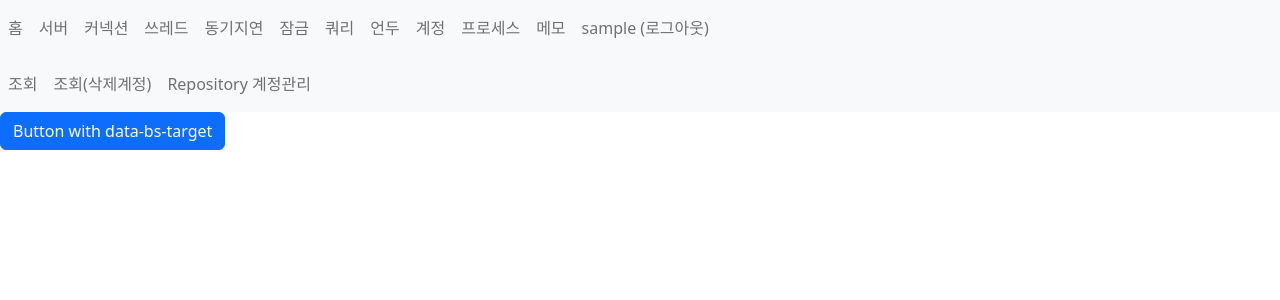
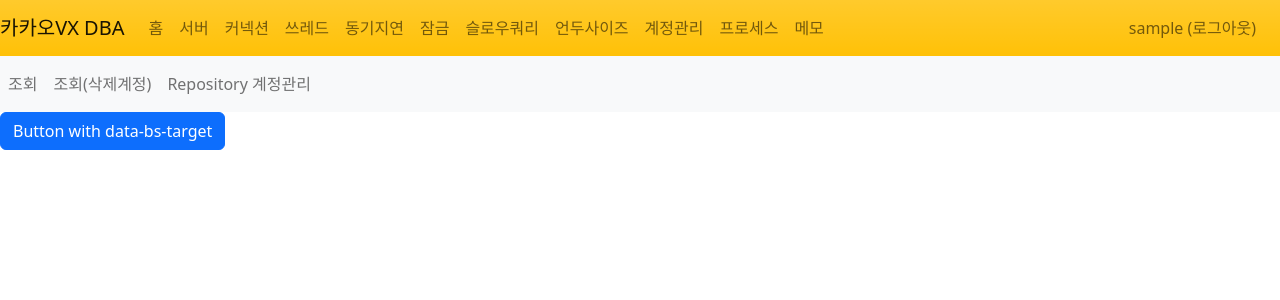
Before and after one commit to bylee5/portaldba, a Django app: page /account/ in a window 1280 px wide. Shown: the top 300 px of the page. Run offline with Django 4.2, Linux system fonts and the light colour scheme; the visitor is signed in with stand-in values (Sample User, id 1); some libraries are stand-ins or nearby versions.

Commit message:
내비게이션 바 변경

```diff
--- a/templates/navbar.html
+++ b/templates/navbar.html
@@ -1,7 +1,8 @@
 <!-- 네비게이션바 -->
-<nav class="navbar navbar-expand-lg bg-light">
+<nav class="navbar navbar-expand-lg bg-warning bg-gradient">
+    <a class="navbar-brand px-0" href="#">카카오VX DBA</a>
     <div class="collapse navbar-collapse" id="navbarSupportedContent">
-        <ul class="nav navbar-nav">
+        <ul class="navbar-nav me-auto mb-2 mb-lg-0">
         <li class="nav-item">
             <a class="nav-link" href="/">홈</a>
         </li>
@@ -21,13 +22,13 @@
             <a class="nav-link" href="/innodb_lock">잠금</a>
         </li>
         <li class="nav-item">
-            <a class="nav-link" href="/slow_query">쿼리</a>
+            <a class="nav-link" href="/slow_query">슬로우쿼리</a>
         </li>
         <li class="nav-item">
-            <a class="nav-link" href="/undo_size">언두</a>
+            <a class="nav-link" href="/undo_size">언두사이즈</a>
         </li>
         <li class="nav-item">
-            <a class="nav-link" href="/account">계정</a>
+            <a class="nav-link" href="/account">계정관리</a>
         </li>
         <li class="nav-item">
             <a class="nav-link" href="/process">프로세스</a>
@@ -35,6 +36,8 @@
         <li class="nav-item">
             <a class="nav-link" href="/memo">메모</a>
         </li>
+        </ul>
+        <ul class="navbar-nav px-3">
         <li class="nav-item">
             {% if user.is_authenticated %}
             <a class="nav-link" href="{% url 'login:logout' %}">{{ user.username }} (로그아웃)</a>
```
